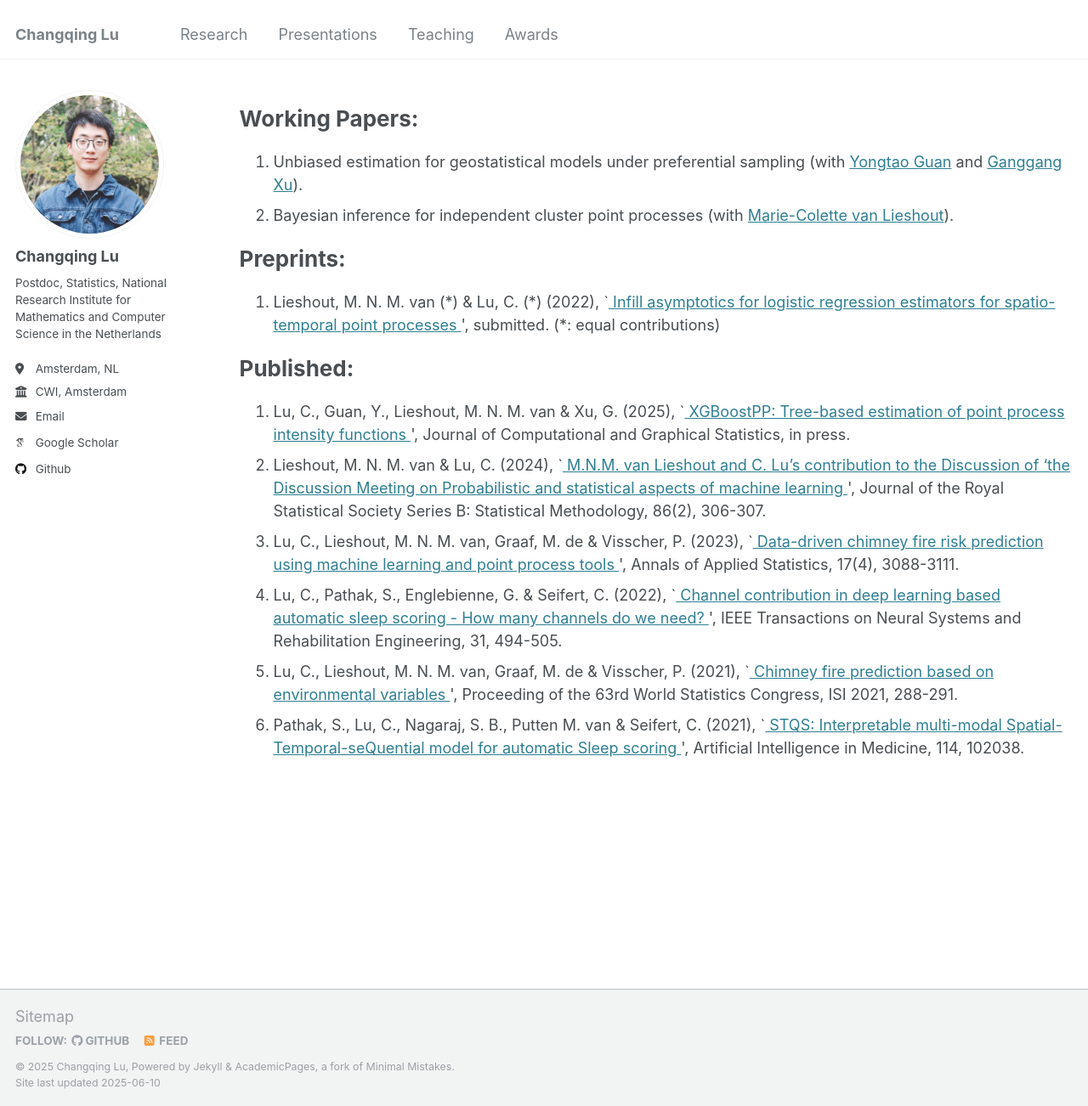
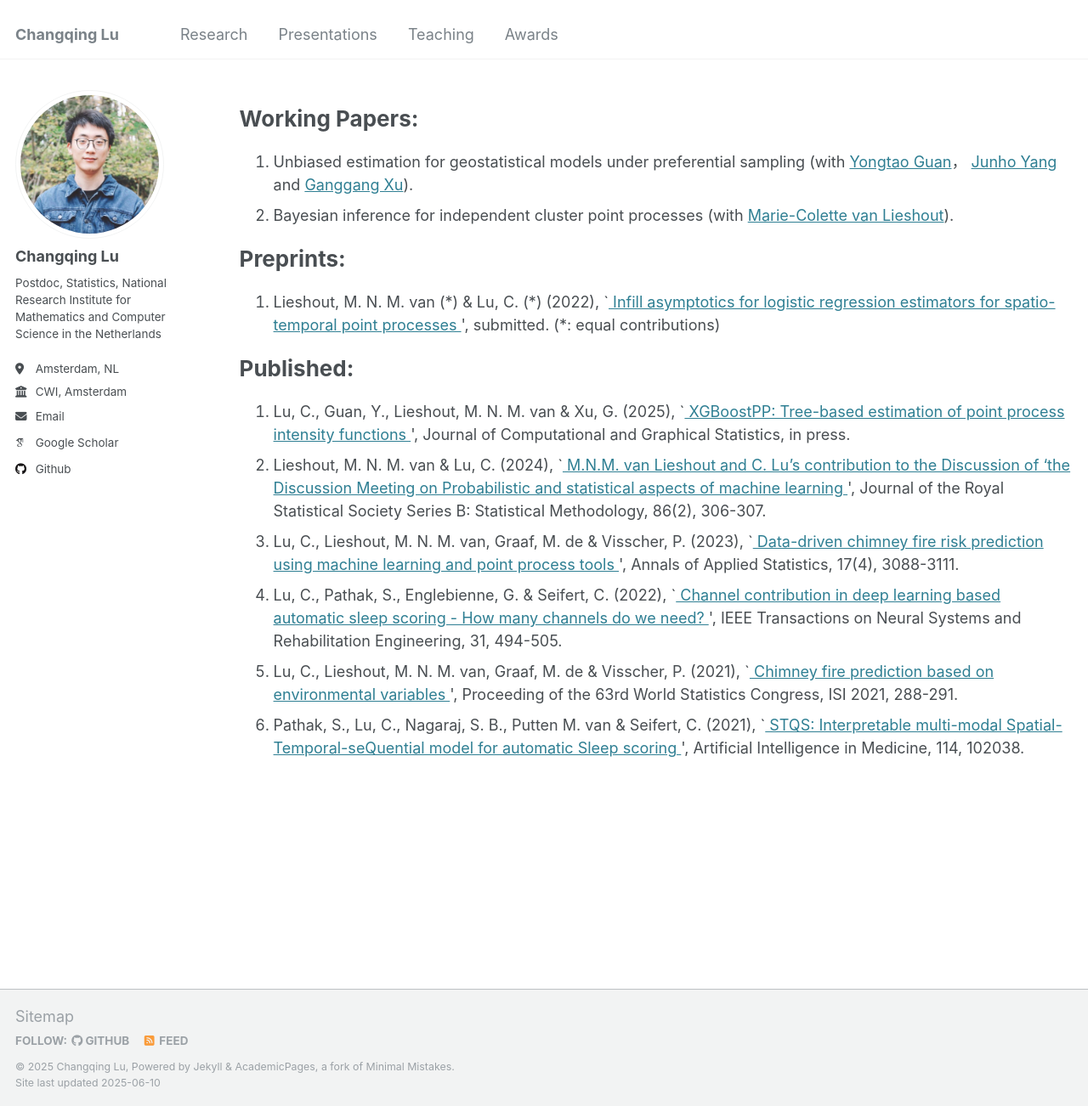
Before and after one commit to Bobby-Lu/Bobby-Lu.github.io, a Jekyll site: the page built from _pages/publications.html, in a window 1280 px wide and 1302 px high. Shown: the whole window at 85% size. Built offline with Jekyll 4.4.1, drawn with Linux system fonts in a browser that asks for light colours; some web fonts are replaced.

Commit message:
Update publications.html

```diff
--- a/_pages/publications.html
+++ b/_pages/publications.html
@@ -13,7 +13,8 @@ author_profile: true
   <ol>
     <li>
       Unbiased estimation for geostatistical models under preferential sampling (with
-      <a href="https://sds.cuhk.edu.cn/en/teacher/1038">Yongtao Guan</a> and
+      <a href="https://sds.cuhk.edu.cn/en/teacher/1038">Yongtao Guan</a>，
+      <a href="https://sites.google.com/view/junhoyang">Junho Yang</a> and
       <a href="https://statxgg.github.io">Ganggang Xu</a>).
     </li>
 
```
